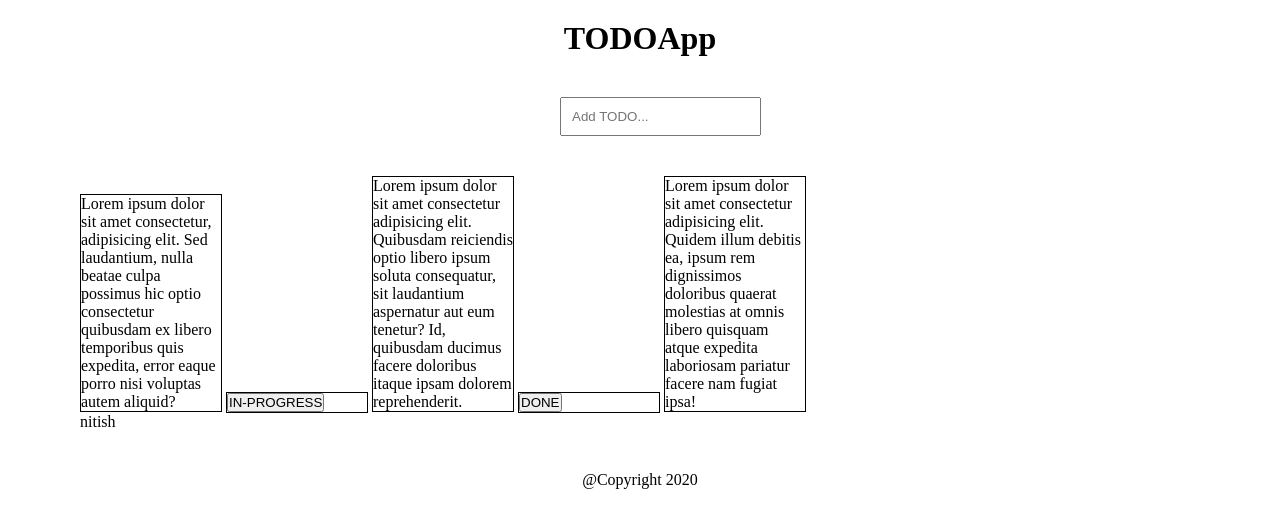
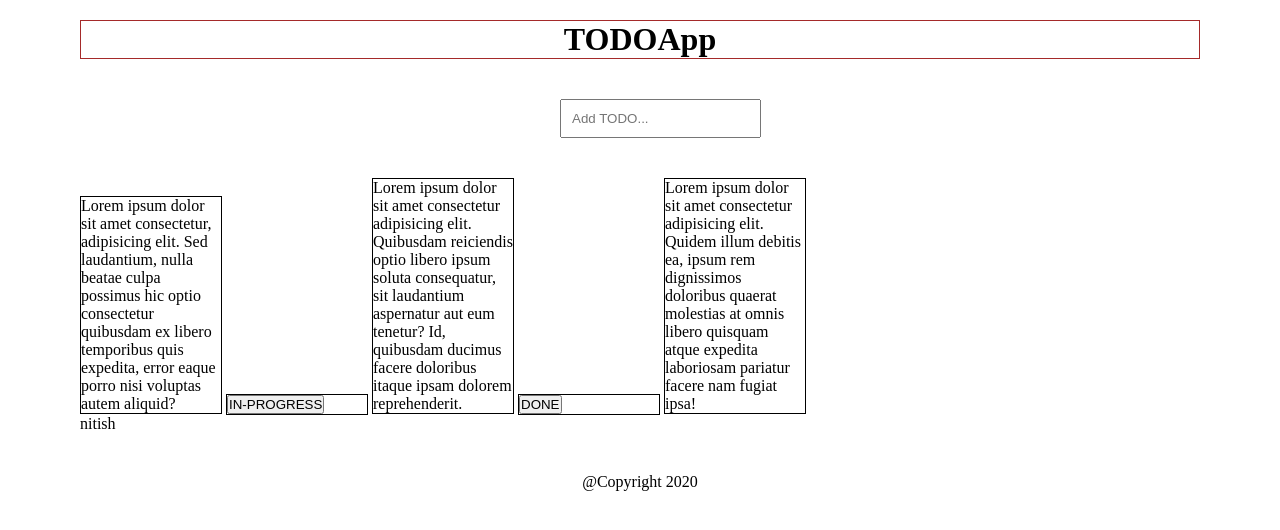
Before and after one commit to imran-mind/basic-html-css, a website: page index.html in a window 1280 px wide. Drawn offline with Linux system fonts and the light colour scheme.

Commit message:
css changes

```diff
--- a/style.css
+++ b/style.css
@@ -78,3 +78,7 @@ input[type="text"] {
     margin : 80px auto;
     text-align: center;
 }
+
+h1{
+    border: 1px solid brown;
+}
```
